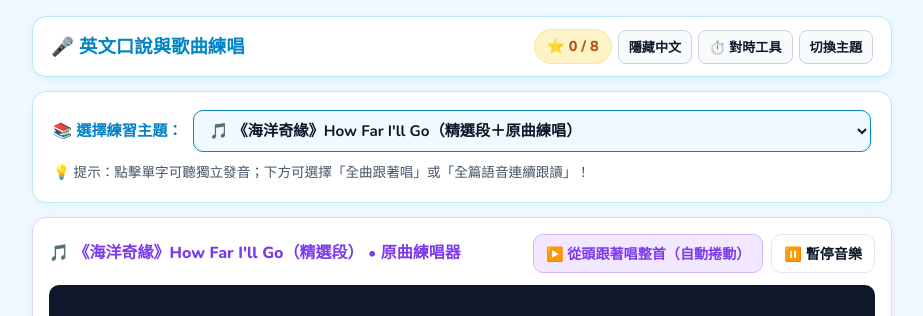
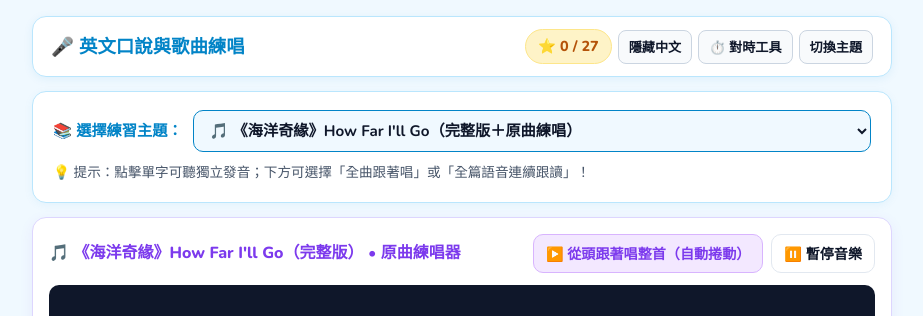
Before and after one commit to n3726442/english-speaking, a plain HTML site: page index.html in a window 1280 px wide. Shown: the top 316 px of the page, without its empty margins (178-1101 px from the left). Drawn offline with nearby package versions, Linux system fonts and the light colour scheme.

Commit message:
Update index.html

```diff
--- a/index.html
+++ b/index.html
@@ -863,7 +863,6 @@
     <div class="preset-bar">
       <label for="topicSelect">📚 選擇練習主題：</label>
       <select id="topicSelect" class="preset-select" onchange="handleTopicChange()">
-        <option value="moana_highlight">🎵 《海洋奇緣》How Far I'll Go（精選段＋原曲練唱）</option>
         <option value="moana_full">🎵 《海洋奇緣》How Far I'll Go（完整版＋原曲練唱）</option>
         <option value="nature_story">☀️ 自然與生活短文（純口說練習）</option>
         <option value="custom">✏️ 自訂文章 / 貼上新歌詞（可搭 YouTube）...</option>
@@ -921,22 +920,8 @@
 </div>
 
 <script>
-  // 預設題庫資料庫（已初步修正開頭前奏秒數，並可使用「對時工具」進一步精調）
+  // 預設題庫資料庫
   const PRESET_TOPICS = {
-    moana_highlight: {
-      title: "🎵 《海洋奇緣》How Far I'll Go（精選段）",
-      youtubeId: "cPAbx5kgCJo",
-      items: [
-        { tag: "Verse 1", start: 18.2, end: 22.8, en: "I've been staring at the edge of the water", zh: "我一直凝望著水岸的盡頭" },
-        { tag: "Verse 1", start: 22.8, end: 27.6, en: "Long as I can remember, never really knowing why", zh: "從我有記憶以來就是如此，卻從不明白為什麼" },
-        { tag: "Verse 1", start: 27.6, end: 32.0, en: "I wish I could be the perfect daughter", zh: "我希望自己能成為完美的女兒" },
-        { tag: "Verse 1", start: 32.0, end: 37.0, en: "But I come back to the water, no matter how hard I try", zh: "但無論我多麼努力嘗試，我總是會回到這片海邊" },
-        { tag: "Chorus", start: 47.0, end: 52.8, en: "See the line where the sky meets the sea? It calls me", zh: "看見天空與大海交會的那條線了嗎？它在呼喚著我" },
-        { tag: "Chorus", start: 52.8, end: 57.5, en: "And no one knows, how far it goes", zh: "沒有人知道，它究竟延伸到多遠的地方" },
-        { tag: "Chorus", start: 57.5, end: 62.8, en: "If the wind in my sail on the sea stays behind me", zh: "如果海上的風吹進我的船帆，在身後推著我前進" },
-        { tag: "Chorus", start: 62.8, end: 70.0, en: "One day I'll know, if I go there's just no telling how far I'll go", zh: "總有一天我會明白，只要我啟航，沒人能預料我能走多遠" }
-      ]
-    },
     moana_full: {
       title: "🎵 《海洋奇緣》How Far I'll Go（完整版）",
       youtubeId: "cPAbx5kgCJo",
@@ -1077,13 +1062,11 @@
       if (!ytPlayer || typeof ytPlayer.getCurrentTime !== 'function') return;
       const now = ytPlayer.getCurrentTime();
 
-      // 更新對時工具的即時秒數顯示
       const clockEl = document.getElementById('livePlayerClock');
       if (clockEl) {
         clockEl.textContent = `目前秒數：${now.toFixed(1)}s`;
       }
 
-      // 1. 若為單句點播模式，時間到就自動暫停
       if (segmentEndTime !== null && now >= segmentEndTime) {
         ytPlayer.pauseVideo();
         segmentEndTime = null;
@@ -1091,7 +1074,6 @@
         return;
       }
 
-      // 2. 動態高亮目前唱到的歌詞卡片並自動捲動
       sentencesData.forEach((item, idx) => {
         const card = document.getElementById(`card-${idx}`);
         if (!card || item.start === undefined || item.end === undefined) return;
@@ -1140,17 +1122,14 @@
     return Math.round(ytPlayer.getCurrentTime() * 10) / 10;
   }
 
-  // 抓取目前秒數設為本句「開始時間」，並自動銜接上一句的「結束時間」
   function captureStartTime(index) {
     const t = getCurrentYtTime();
     if (t === null) return;
 
     sentencesData[index].start = t;
-    // 若尚未設定結束時間，預設先給 +4.5 秒
     if (sentencesData[index].end === undefined || sentencesData[index].end <= t) {
       sentencesData[index].end = Math.round((t + 4.5) * 10) / 10;
     }
-    // 自動將上一句的結束時間無縫銜接到這一句的開始時間
     if (index > 0 && sentencesData[index - 1].start !== undefined && t > sentencesData[index - 1].start) {
       sentencesData[index - 1].end = t;
       refreshCardTimeUI(index - 1);
@@ -1159,7 +1138,6 @@
     refreshCardTimeUI(index);
   }
 
-  // 抓取目前秒數設為本句「結束時間」
   function captureEndTime(index) {
     const t = getCurrentYtTime();
     if (t === null) return;
@@ -1171,7 +1149,6 @@
     refreshCardTimeUI(index);
   }
 
-  // 微調開始或結束秒數 (+0.5 / -0.5)
   function nudgeTime(index, field, delta) {
     if (sentencesData[index][field] === undefined) {
       sentencesData[index][field] = 0;
@@ -1181,7 +1158,6 @@
     refreshCardTimeUI(index);
   }
 
-  // 更新單張卡片的時間顯示與播放按鈕狀態
   function refreshCardTimeUI(index) {
     const item = sentencesData[index];
     const readoutEl = document.getElementById(`sync-readout-${index}`);
@@ -1203,7 +1179,6 @@
     }
   }
 
-  // 匯出更新後的 items JSON 代碼並自動複製到剪貼簿
   function exportSyncedCode() {
     const outputBox = document.getElementById('exportOutput');
     const lines = sentencesData.map(item => {
```
